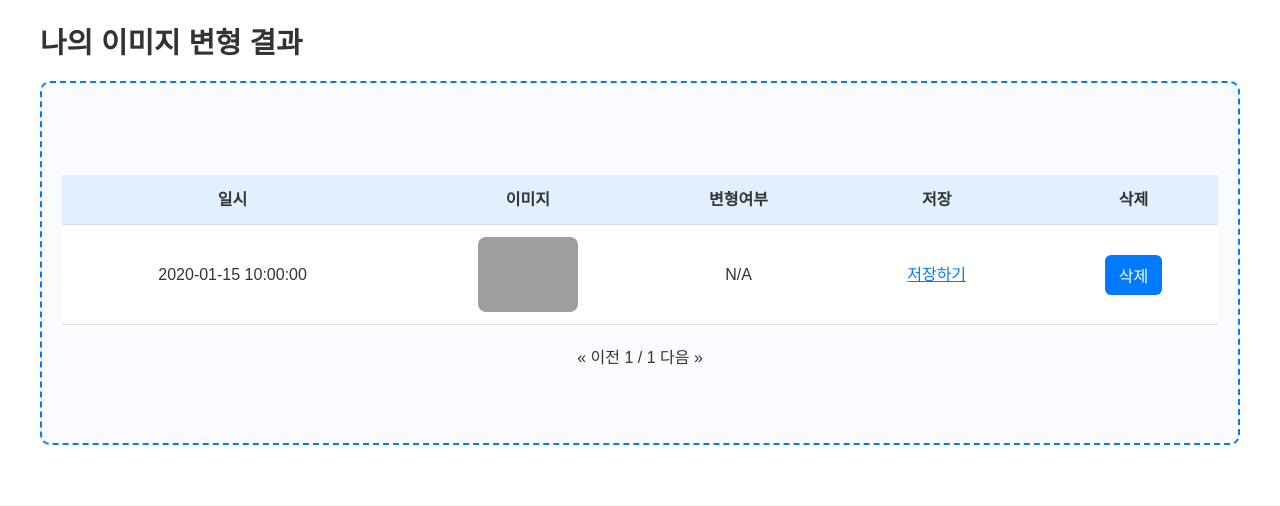
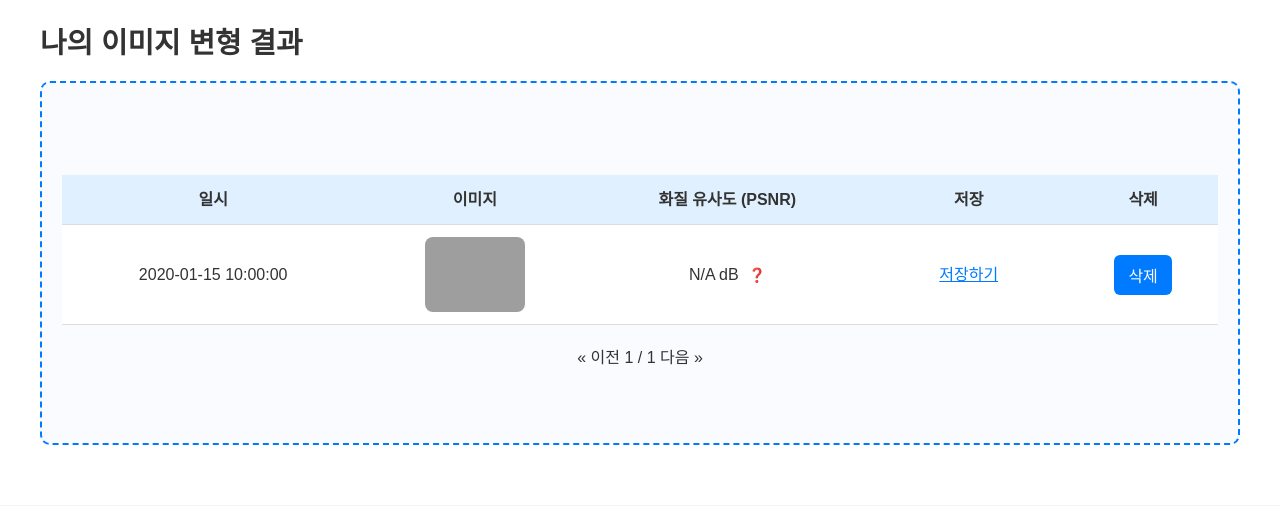
Before and after one commit to sableye988/Deep_Shield_combined, a Flask app: page /mypage in a window 1280 px wide. Shown: the part 695-1201 px from the top of the page. Run offline with Flask 3, Linux system fonts and the light colour scheme; the visitor is signed in with stand-in values (Sample User, id 1); tables that the repository leaves empty hold one stand-in row (values such as "Sample post"); some libraries are stand-ins or nearby versions; grey boxes are pictures that could not be loaded.

Commit message:
Update mypage.html

```diff
--- a/apps/mine/templates/mypage.html
+++ b/apps/mine/templates/mypage.html
@@ -70,7 +70,7 @@
           <tr>
             <th>일시</th>
             <th>이미지</th>
-            <th>변형여부</th>
+            <th>화질 유사도 (PSNR)</th>
             <th class="col-actions">저장</th>
             <th class="col-actions">삭제</th>
           </tr>
@@ -82,7 +82,19 @@
             <td class="cell-thumb">
               <img src="{{ mod.thumb_url }}" width="100" alt="변형 썸네일">
             </td>
-            <td class="cell-result">{{ mod.psnr }}</td>
+            <td class="cell-result">
+              {% if mod.psnr %}
+                {{ mod.psnr }} dB
+                <span class="tooltip">❓
+                  <span class="tooltip-text">
+                    원본과 결과 이미지의 화질 유사도를 나타내는 값입니다.<br>
+                    값이 높을수록 원본과 더 비슷해요.
+                  </span>
+                </span>
+              {% else %}
+                -
+              {% endif %}
+            </td>
             <td class="cell-actions">
               <a href="{{ mod.download_url }}" class="btn-download">저장하기</a>
             </td>
```
